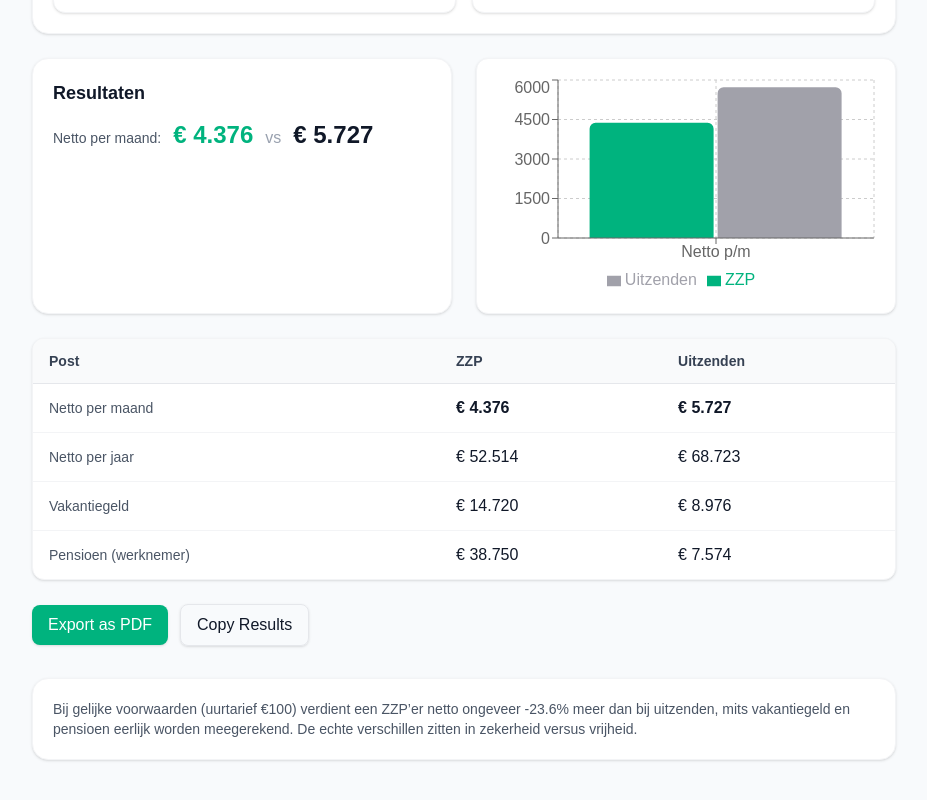
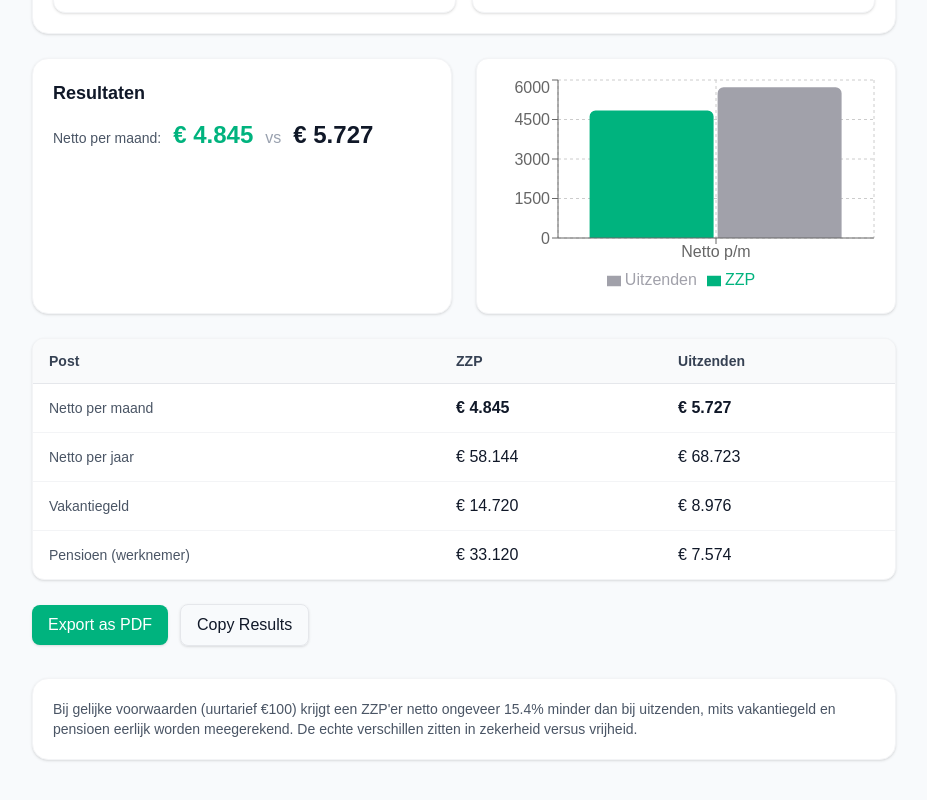
Before and after one commit to vkogmail/zzp-uitzenden-vergelijker, a Next.js app: page / in a window 1280 px wide. Shown: the part 732-1532 px from the top of the page, without its empty margins (176-1103 px from the left). Built offline with nearby package versions, Linux system fonts and the light colour scheme.

Commit message:
Fix footer text to handle negative differences correctly

```diff
--- a/app/page.tsx
+++ b/app/page.tsx
@@ -91,7 +91,7 @@ export default function Home() {
         </div>
 
         <footer className="mt-8 rounded-2xl border border-gray-100 bg-white p-5 text-sm text-gray-600 shadow-sm">
-          Bij gelijke voorwaarden (uurtarief €{inputs.rate}) verdient een ZZP’er netto ongeveer {formatPercent(result.diffPercent, 1)} meer dan bij uitzenden, mits vakantiegeld en pensioen eerlijk worden meegerekend. De echte verschillen zitten in zekerheid versus vrijheid.
+          Bij gelijke voorwaarden (uurtarief €{inputs.rate}) {result.diffPercent >= 0 ? 'verdient' : 'krijgt'} een ZZP'er netto ongeveer {Math.abs(result.diffPercent * 100).toFixed(1)}% {result.diffPercent >= 0 ? 'meer' : 'minder'} dan bij uitzenden, mits vakantiegeld en pensioen eerlijk worden meegerekend. De echte verschillen zitten in zekerheid versus vrijheid.
         </footer>
       </div>
     </div>
--- a/lib/calculations.ts
+++ b/lib/calculations.ts
@@ -110,7 +110,7 @@ export const defaultInputs: CalculatorInputs = {
   vacation: 8,
   costs: 10,
   taxZzp: 36,
-  pensionTotal: 23.4,
+  pensionTotal: 20.0, // Adjusted to match "20% pensioen" from new spec
   pensionEmployer: 15.9,
   pensionEmployee: 7.5,
   pensionBase: 90,
```
